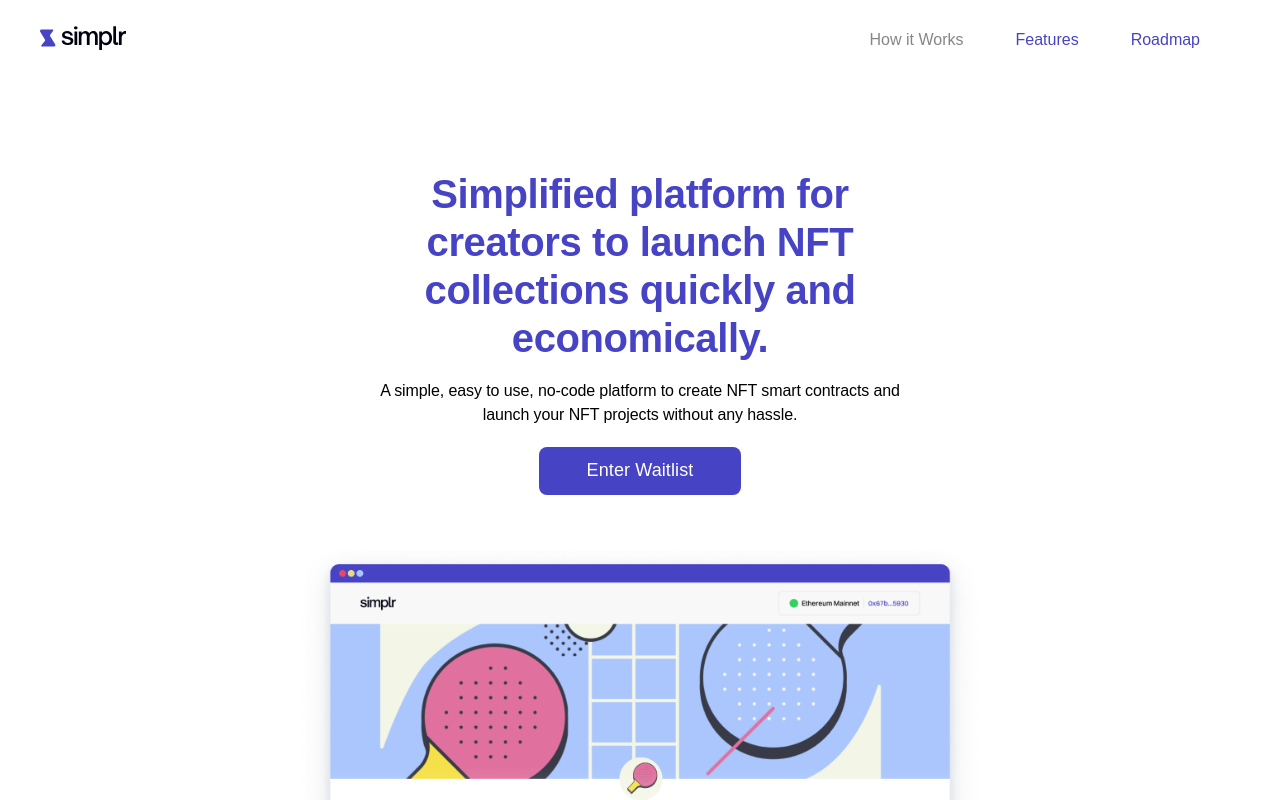
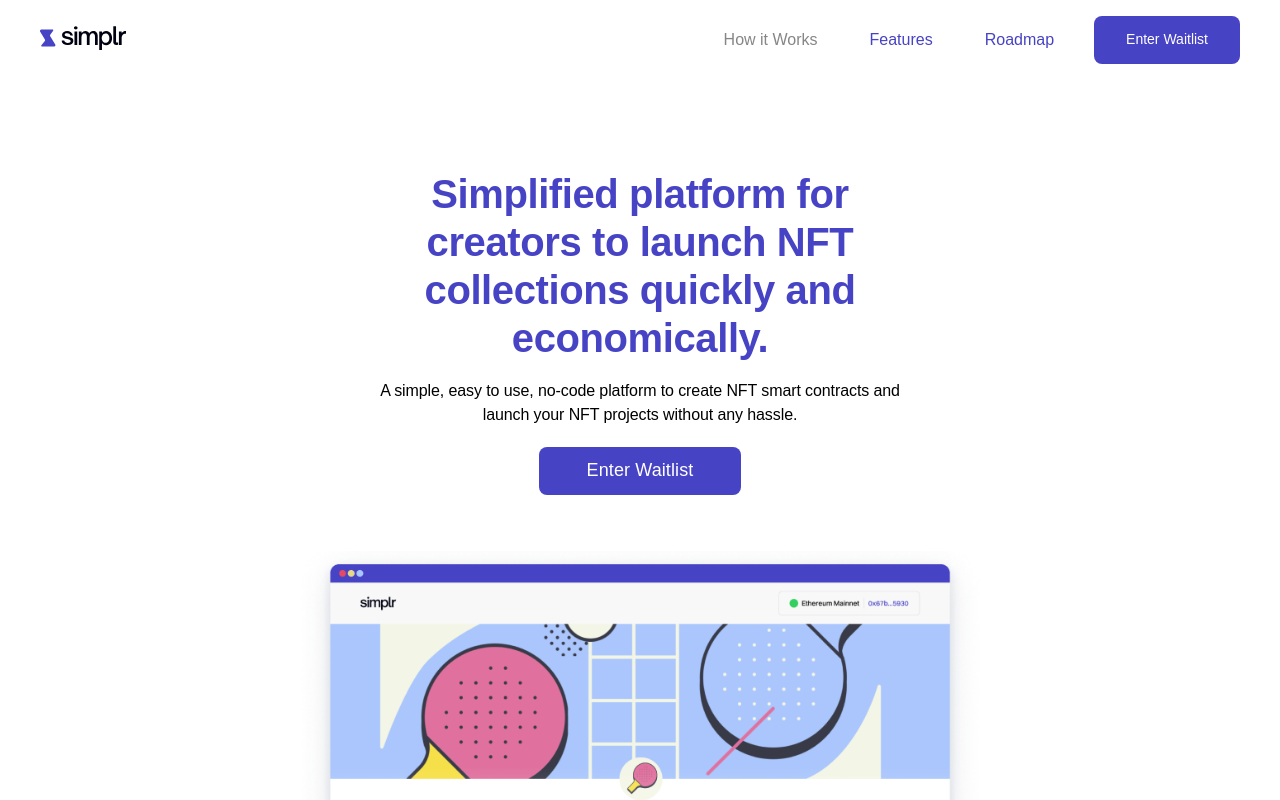
Before and after one commit to chain-labs/simplr-collection, a Next.js app: page / in a window 1280 px wide. Shown: the top 800 px of the page. Built offline with nearby package versions, Linux system fonts and the light colour scheme; a web font is replaced by a local one.

Commit message:
added cta on navbar

```diff
--- a/src/components/Navbar.tsx
+++ b/src/components/Navbar.tsx
@@ -6,9 +6,16 @@ import { gsap } from 'gsap';
 import { ArrowRight, X } from 'phosphor-react';
 import { InstagramFill, TwitterFill, DiscordFill } from 'akar-icons';
 import scrollIntoView from 'src/utils/scrollIntoView';
-import { DISCORD_INVITE, INSTAGRAM_HANDLE, TWITTER_HANDLE } from 'src/containers/home/components/constants';
+import {
+	DISCORD_INVITE,
+	INSTAGRAM_HANDLE,
+	TWITTER_HANDLE,
+	WAITLIST_FORM_URL,
+} from 'src/containers/home/components/constants';
 import LogoMob from '../svgs/Logo_mobile.svg';
 import LogoDesk from '../svgs/Logo_desktop.svg';
+import ButtonComp from './Button';
+import ResponsiveText from './ResponsiveText';
 
 const NavLink = ({ href, text, closeDrawer }) => {
 	return (
@@ -170,9 +177,11 @@ const Navbar = () => {
 					>
 						Roadmap
 					</Text>
-					{/* <ButtonComp bg="primary" height="48px" px="mxxxl">
-						<ResponsiveText mob="h4" tab="h6" desk="h5" text="Early Access" />
-					</ButtonComp> */}
+					<Box as="a" href={WAITLIST_FORM_URL} target="_blank">
+						<ButtonComp bg="primary" height="48px" px="mxxxl">
+							<ResponsiveText mob="h4" tab="h6" desk="h5" text="Enter Waitlist" />
+						</ButtonComp>
+					</Box>
 				</Box>
 			</Box>
 		</Box>
--- a/src/containers/home/components/Hero.tsx
+++ b/src/containers/home/components/Hero.tsx
@@ -6,6 +6,7 @@ import Text from 'src/components/Text';
 import { gsap } from 'gsap';
 import { ScrollTrigger } from 'gsap/ScrollTrigger';
 import ResponsiveText from 'src/components/ResponsiveText';
+import { WAITLIST_FORM_URL } from './constants';
 
 gsap.registerPlugin(ScrollTrigger);
 
@@ -60,7 +61,7 @@ const Hero = () => {
 						text="Simplified platform for creators to launch NFT collections quickly and economically."
 						color="simply-blue"
 						textAlign="center"
-						maxWidth={{ mobS: '27rem', tabS: '50rem', deskM: '80rem' }}
+						maxWidth={{ mobS: '27rem', tabS: '50rem', deskM: '59rem' }}
 						id="hero-headline"
 						lineHeight="120%"
 						mb="2%"
@@ -83,13 +84,7 @@ const Hero = () => {
 							mb={{ mobS: 'mm', tabS: 'ws' }}
 							className="hero-cta-l"
 						>
-							<Box
-								as="a"
-								href={
-									'https://docs.google.com/forms/d/e/1FAIpQLSdza0C0H0Yw73LrVZMTTE1zGHz5akBjyiEOegBkkZZOfrYOig/viewform'
-								}
-								target="_blank"
-							>
+							<Box as="a" href={WAITLIST_FORM_URL} target="_blank">
 								<Text as="h4">Enter Waitlist</Text>
 							</Box>
 						</ButtonComp>
--- a/src/containers/home/components/constants.ts
+++ b/src/containers/home/components/constants.ts
@@ -2,6 +2,8 @@ export const TWITTER_HANDLE = 'https://twitter.com/simplrdao';
 export const DISCORD_INVITE = 'https://dsc.gg/simplr';
 export const INSTAGRAM_HANDLE = 'https://instagram.com/simplrdao';
 export const YOUTUBE_VIDEO_URL = 'https://www.youtube.com/embed/SSo_EIwHSd4';
+export const WAITLIST_FORM_URL =
+	'https://docs.google.com/forms/d/e/1FAIpQLSdza0C0H0Yw73LrVZMTTE1zGHz5akBjyiEOegBkkZZOfrYOig/viewform';
 
 export const SYSTEM_LIST = [
 	{
```
